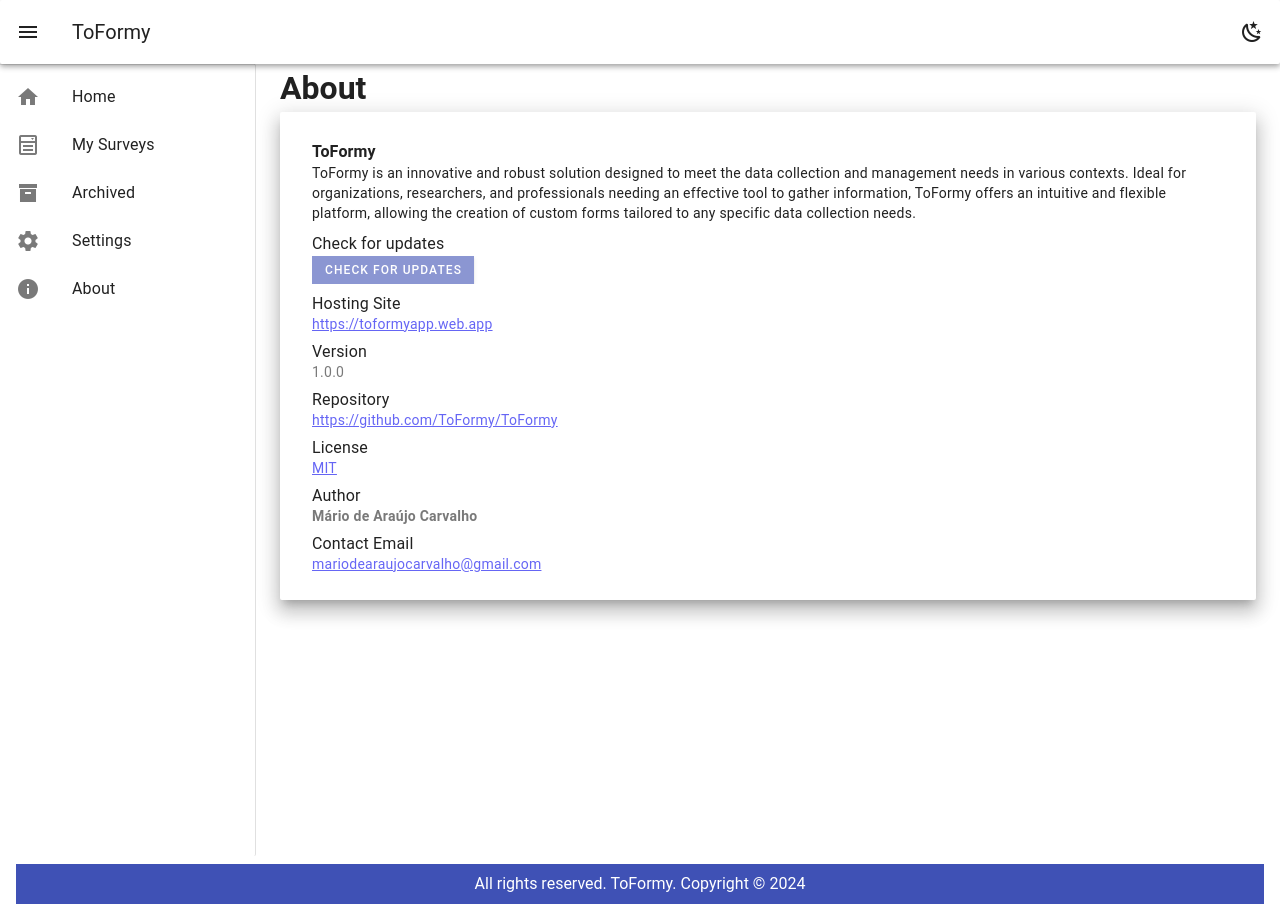
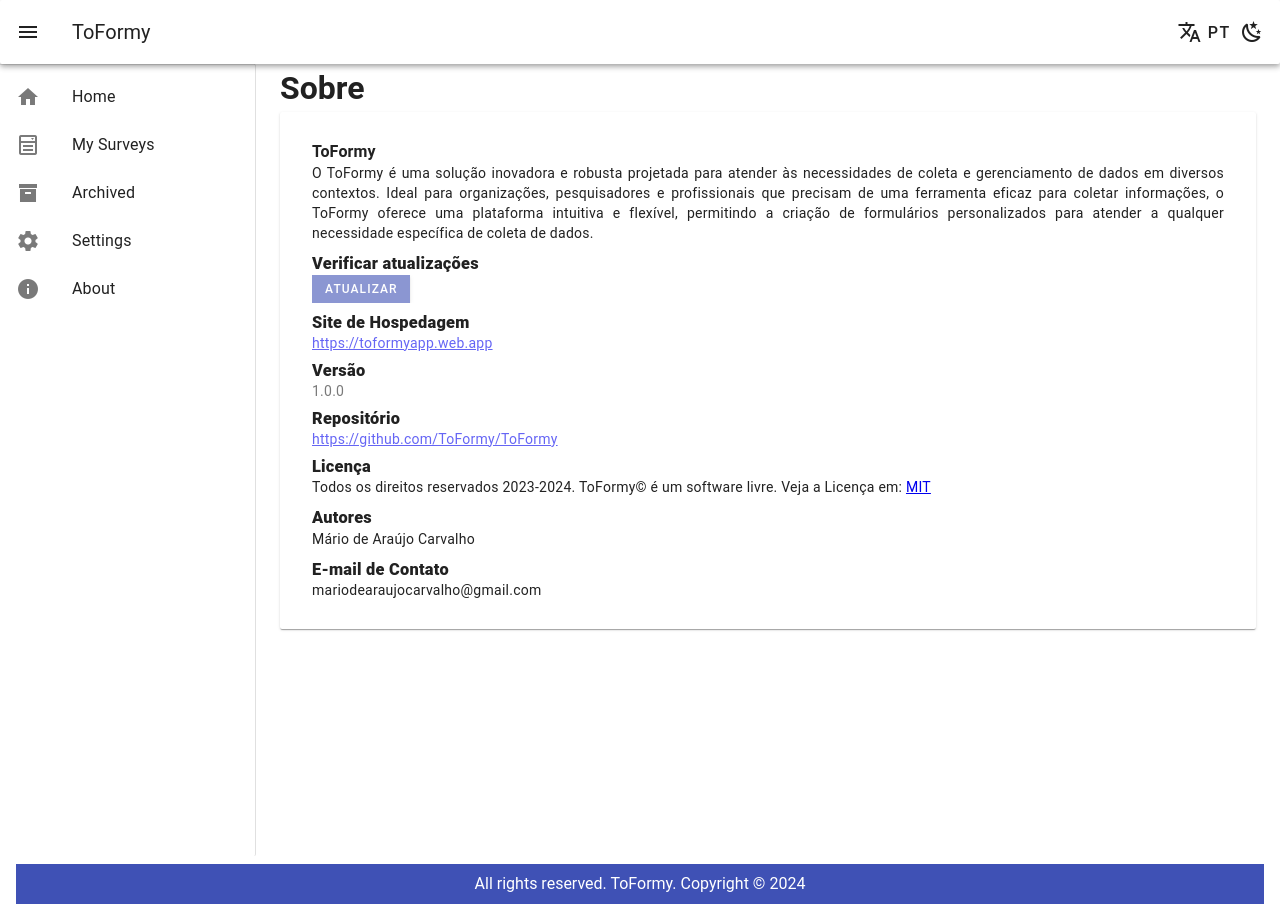
Before and after one commit to ToFormy/ToFormy, a Vue app: page /About in a window 1280 px wide. Built offline with nearby package versions, Linux system fonts and the light colour scheme; what survey-vue3-ui would draw is missing.

Commit message:
Refactor installation dialog in Home.vue and add vue-i18n dependency

```diff
--- a/package.json
+++ b/package.json
@@ -20,6 +20,7 @@
     "survey-vue3-ui": "^1.9.134",
     "uuid": "^9.0.1",
     "vue": "^3.3.0",
+    "vue-i18n": "^9.11.1",
     "vuetify": "^3.5.6",
     "xlsx": "^0.18.5"
   },
--- a/src/layouts/default.vue
+++ b/src/layouts/default.vue
@@ -8,9 +8,31 @@
 
       <v-spacer></v-spacer>
 
-      <v-btn icon @click="toggleTheme">
+
+
+
+      <v-menu>
+      <template v-slot:activator="{ props }">
+        <v-btn icon v-bind="props">
+            <v-icon style="margin-right: 5px;">
+              {{ selectedLanguage === 'en' ? 'mdi-translate' : 'mdi-translate' }}</v-icon> {{ locale }}
+          </v-btn>
+      </template>
+      <v-list>
+        <v-list-item
+          v-for="(option, index) in languageOptions"
+          :value="index"
+          :key="option.value" @click="setLanguage(option.value)"
+        >
+          <v-list-item-title>{{ option.text }}</v-list-item-title>
+        </v-list-item>
+      </v-list>
+    </v-menu>
+
+    <v-btn icon @click="toggleTheme">
         <v-icon>{{ theme.global.current.value.dark ? 'mdi-white-balance-sunny' : 'mdi-weather-night' }}</v-icon>
       </v-btn>
+
 
     </v-app-bar>
 
@@ -54,6 +76,24 @@
   import { ref } from 'vue'
   import { useTheme } from 'vuetify'
 
+  import { useI18n } from 'vue-i18n';
+
+  const { locale } = useI18n();
+  const selectedLanguage = ref(localStorage.getItem('preferredLanguage') || 'pt');
+
+  const languageOptions = [
+    { text: 'en_US', value: 'en' },
+    { text: 'pt_BR', value: 'pt' },
+  ];
+
+  const setLanguage = (language) => {
+    selectedLanguage.value = language;
+    locale.value = language;
+    localStorage.setItem('preferredLanguage', language);
+  };
+
+  locale.value = selectedLanguage.value;
+
   const links = [
     // Home page
     ['mdi-home', 'Home', '/'],
--- /dev/null
+++ b/src/locales/en.js
@@ -0,0 +1,36 @@
+export default {
+  message: {
+    // App strings
+    app_name: 'ToFormy',
+    app_label_version: 'Version',
+    app_value_version: '1.0.0',
+
+    // ABOUT PAGE
+    page_about_title: 'About',
+    page_about_description: 'ToFormy is an innovative and robust solution designed to meet the data collection and management needs in various contexts. Ideal for organizations, researchers, and professionals needing an effective tool to gather information, ToFormy offers an intuitive and flexible platform, allowing the creation of custom forms tailored to any specific data collection needs.',
+
+    page_about_label_check_for_updates: 'Check for updates',
+    page_about_button_check_for_updates: 'Update',
+
+    page_about_label_hosting_site: 'Hosting Site',
+    page_about_link_hosting_site: 'https://toformyapp.web.app',
+
+    page_about_label_repository: 'Repository',
+    page_about_link_repository: 'https://github.com/ToFormy/ToFormy',
+
+    page_about_label_title_license: 'License',
+    page_about_label_name_license: 'MIT',
+    page_about_link_license: 'https://github.com/ToFormy/ToFormy/blob/main/LICENSE',
+    page_about_text_license: 'All rights reserved 2023-'+ new Date().getFullYear() +'. {app_name}© is a free software. See the License at: ',
+
+    page_about_label_authors: 'Authors',
+    page_about_value_authors: 'Mário de Araújo Carvalho',
+
+    page_about_label_contact_email: 'Contact e-mail',
+    page_about_value_contact_email: 'mariodearaujocarvalho@gmail.com',
+
+    hello: 'Hello {name}, welcome to your Vue.js app',
+    page_test_title: 'Test',
+
+  }
+};
--- /dev/null
+++ b/src/locales/pt.js
@@ -0,0 +1,35 @@
+export default {
+  message: {
+    // App strings
+    app_name: 'ToFormy',
+    app_label_version: 'Versão',
+    app_value_version: '1.0.0',
+
+    // ABOUT PAGE
+    page_about_title: 'Sobre',
+    page_about_description: 'O ToFormy é uma solução inovadora e robusta projetada para atender às necessidades de coleta e gerenciamento de dados em diversos contextos. Ideal para organizações, pesquisadores e profissionais que precisam de uma ferramenta eficaz para coletar informações, o ToFormy oferece uma plataforma intuitiva e flexível, permitindo a criação de formulários personalizados para atender a qualquer necessidade específica de coleta de dados.',
+
+    page_about_label_check_for_updates: 'Verificar atualizações',
+    page_about_button_check_for_updates: 'Atualizar',
+
+    page_about_label_hosting_site: 'Site de Hospedagem',
+    page_about_link_hosting_site: 'https://toformyapp.web.app',
+
+    page_about_label_repository: 'Repositório',
+    page_about_link_repository: 'https://github.com/ToFormy/ToFormy',
+
+    page_about_label_title_license: 'Licença',
+    page_about_label_name_license: 'MIT',
+    page_about_link_license: 'https://github.com/ToFormy/ToFormy/blob/main/LICENSE',
+    page_about_text_license: 'Todos os direitos reservados 2023-' + new Date().getFullYear() + '. {app_name}© é um software livre. Veja a Licença em: ',
+
+    page_about_label_authors: 'Autores',
+    page_about_value_authors: 'Mário de Araújo Carvalho',
+
+    page_about_label_contact_email: 'E-mail de Contato',
+    page_about_value_contact_email: 'mariodearaujocarvalho@gmail.com',
+
+    hello: 'Olá {name}, bem-vindo ao seu aplicativo Vue.js',
+    page_test_title: 'Teste',
+  }
+};
--- a/src/main.js
+++ b/src/main.js
@@ -12,9 +12,28 @@ import App from "./App.vue";
 
 // Composables
 import { createApp } from "vue";
+import { createI18n } from 'vue-i18n'
 import { surveyPlugin } from "survey-vue3-ui";
+
+// Importando as mensagens de localização
+import enMessages from "./locales/en";
+import ptMessages from "./locales/pt";
+
+const messages = {
+  en: enMessages,
+  pt: ptMessages
+};
+
+const i18n = createI18n({
+  legacy: false,
+  locale: 'pt', // set locale
+  fallbackLocale: 'en', // set fallback locale
+  messages, // set locale messages
+})
+
 const app = createApp(App);
 app.use(surveyPlugin);
+app.use(i18n);
 
 registerPlugins(app);
 
--- a/src/pages/About.vue
+++ b/src/pages/About.vue
@@ -1,24 +1,26 @@
 <template>
   <div>
     <div class="d-flex align-center">
-      <h1 class="flex-grow-1">About</h1>
+      <h1 class="flex-grow-1">{{ $t('message.page_about_title') }}</h1>
     </div>
 
-    <v-card class="elevation-12" outlined>
+    <v-card class="elevation-1" outlined>
       <v-card-text>
         <v-list>
           <v-list-item>
-            <v-list-item-title><strong>{{ appName }}</strong></v-list-item-title>
-            <p>
-              {{ appDescription }}
+            <v-list-item-title><strong>{{ $t('message.app_name') }}</strong></v-list-item-title>
+            <p align="justify">
+              {{ $t('message.page_about_description') }}
             </p>
           </v-list-item>
 
           <v-list-item>
-            <v-list-item-title>Check for updates</v-list-item-title>
+            <h3>
+              <strong>{{ $t('message.page_about_label_check_for_updates') }}</strong>
+            </h3>
             <v-list-item-subtitle>
               <v-btn size="small" color="primary" @click="loading = !loading" :loading="loading">
-                Check for updates
+                {{ $t('message.page_about_button_check_for_updates') }}
 
                 <template v-slot:loader>
                   <v-progress-linear indeterminate></v-progress-linear>
@@ -28,41 +30,61 @@
           </v-list-item>
 
           <v-list-item>
-            <v-list-item-title>Hosting Site</v-list-item-title>
-            <v-list-item-subtitle><a :href="site_deploy" target="_blank">{{ site_deploy }}</a></v-list-item-subtitle>
+            <h3>
+              <strong>{{ $t('message.page_about_label_hosting_site') }}</strong>
+            </h3>
+            <v-list-item-subtitle><a :href="$t('message.page_about_link_hosting_site')" target="_blank">{{
+              $t('message.page_about_link_hosting_site') }}</a></v-list-item-subtitle>
           </v-list-item>
 
           <v-list-item>
-            <v-list-item-title>Version</v-list-item-title>
-            <v-list-item-subtitle>{{ version }}</v-list-item-subtitle>
+            <h3>
+              <strong>{{ $t('message.app_label_version') }}</strong>
+            </h3>
+            <v-list-item-subtitle>{{ $t('message.app_value_version') }}</v-list-item-subtitle>
           </v-list-item>
 
           <v-list-item>
-            <v-list-item-title>Repository</v-list-item-title>
-            <v-list-item-subtitle><a :href="repository" target="_blank">{{ repository }}</a></v-list-item-subtitle>
+            <h3>
+              <strong>{{ $t('message.page_about_label_repository') }}</strong>
+            </h3>
+            <v-list-item-subtitle>
+              <a :href="$t('message.page_about_link_repository')" target="_blank">{{
+                $t('message.page_about_link_repository')
+                }}</a>
+            </v-list-item-subtitle>
           </v-list-item>
 
           <v-list-item>
-            <v-list-item-title>License</v-list-item-title>
-            <v-list-item-subtitle><a href="https://opensource.org/licenses/MIT" target="_blank">{{ license
-                }}</a></v-list-item-subtitle>
+            <h3>
+              <strong>{{ $t('message.page_about_label_title_license') }}</strong>
+            </h3>
+            <p align="justify">
+              {{ $t("message.page_about_text_license", { app_name: $t('message.app_name') }) }}
+              <a :href="$t('message.page_about_link_license')" target="_blank">{{
+                $t('message.page_about_label_name_license')
+                }}</a>
+            </p>
+
           </v-list-item>
 
           <v-list-item>
-            <v-list-item-title>Author</v-list-item-title>
-            <v-list-item-subtitle><strong>{{ author }}</strong></v-list-item-subtitle>
+            <h3>
+              <strong>{{ $t('message.page_about_label_authors') }}</strong>
+            </h3>
+            <p align="justify">
+              {{ $t('message.page_about_value_authors') }}
+            </p>
           </v-list-item>
 
           <v-list-item>
-
-            <v-list-item-title>Contact Email</v-list-item-title>
-            <v-list-item-subtitle>
-              <a
-                href="mailto:mariodearaujocarvalho@gmail.com?subject=ToFormy App&body=Hello Mário, I would like to talk to you about the ToFormy application.">{{
-                email }}</a>
-            </v-list-item-subtitle>
+            <h3>
+              <strong>{{ $t('message.page_about_label_contact_email') }}</strong>
+            </h3>
+            <p align="justify">
+              {{ $t('message.page_about_value_contact_email') }}
+            </p>
           </v-list-item>
-
         </v-list>
       </v-card-text>
     </v-card>
@@ -75,15 +97,8 @@
 export default {
   data() {
     return {
-      appName: 'ToFormy',
-      appDescription: 'ToFormy is an innovative and robust solution designed to meet the data collection and management needs in various contexts. Ideal for organizations, researchers, and professionals needing an effective tool to gather information, ToFormy offers an intuitive and flexible platform, allowing the creation of custom forms tailored to any specific data collection needs.',
-      version: '1.0.0',
-      author: 'Mário de Araújo Carvalho',
-      email: 'mariodearaujocarvalho@gmail.com',
-      license: 'MIT',
-      repository: 'https://github.com/ToFormy/ToFormy',
-      site_deploy: 'https://toformyapp.web.app',
       loading: false,
+      formatadorLista: new Intl.ListFormat('pt', { style: 'long', type: 'conjunction' }),
     };
   },
   methods: {
--- /dev/null
+++ b/src/pages/Test.vue
@@ -0,0 +1,56 @@
+<template>
+  <div>
+    <div class="d-flex align-center">
+      <h1 class="flex-grow-1">{{ $t('message.page_test_title') }}</h1>
+
+      <v-menu>
+      <template v-slot:activator="{ props }">
+        <v-btn icon v-bind="props">
+            <v-icon>{{ selectedLanguage === 'en' ? 'mdi-translate' : 'mdi-translate' }}</v-icon>
+          </v-btn>
+      </template>
+      <v-list>
+        <v-list-item
+          v-for="(option, index) in languageOptions"
+          :value="index"
+          :key="option.value" @click="setLanguage(option.value)"
+        >
+          <v-list-item-title>{{ option.text }}</v-list-item-title>
+        </v-list-item>
+      </v-list>
+    </v-menu>
+
+    </div>
+
+    <div id="app">
+      <p>{{ $t("message.hello", { name: userName }) }}</p>
+    </div>
+  </div>
+</template>
+
+<script setup>
+import { ref, onMounted } from 'vue';
+import { useI18n } from 'vue-i18n';
+
+const userName = ref('Mário');
+const { locale } = useI18n();
+const selectedLanguage = ref(localStorage.getItem('preferredLanguage') || 'pt');
+
+const languageOptions = [
+  { text: 'en_US', value: 'en' },
+  { text: 'pt_BR', value: 'pt' },
+];
+
+const setLanguage = (language) => {
+  selectedLanguage.value = language;
+  locale.value = language;
+  localStorage.setItem('preferredLanguage', language);
+};
+
+onMounted(() => {
+  locale.value = selectedLanguage.value;
+  console.log('Locale:', locale.value);
+  console.log('Selected Language:', selectedLanguage.value);
+  console.log('languageOptions:', languageOptions);
+});
+</script>
```
Also changed, not shown: 1 other file (tests, documents, lock files or other folders).
